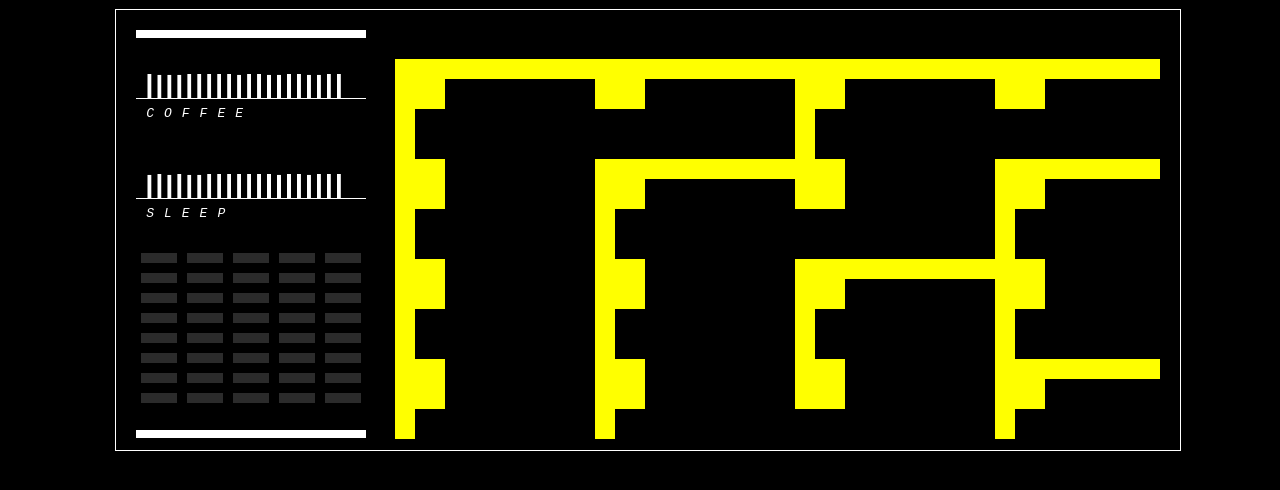
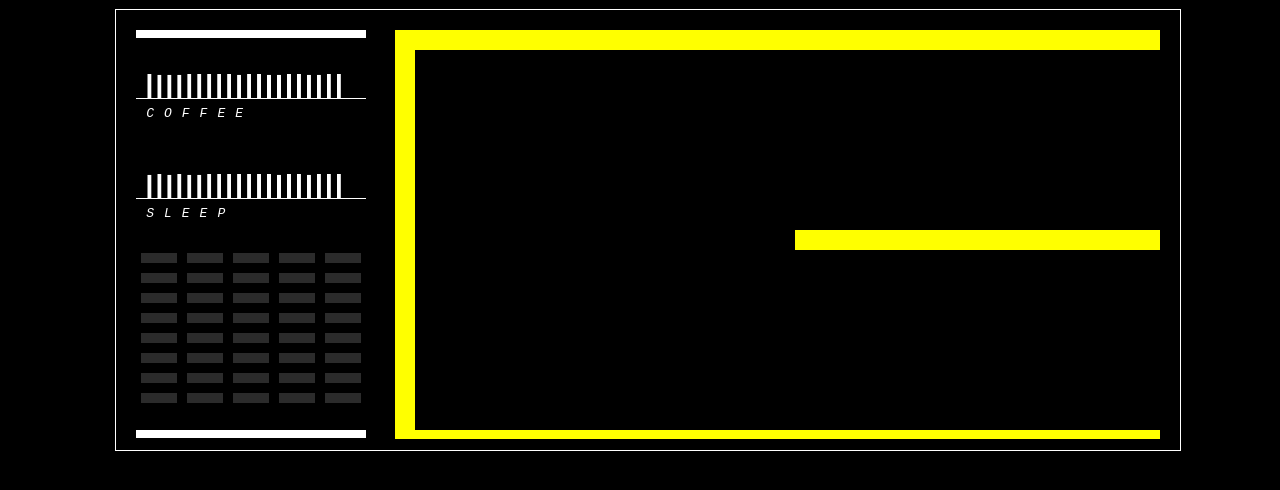
Before and after one commit to marco-ponds/SIG_ABRT, a website: page app/index.html in a window 1280 px wide. Shown: the part 106-596 px from the top of the page. Drawn offline with Linux system fonts and the light colour scheme.

Commit message:
maze completed

```diff
--- a/app/app.css
+++ b/app/app.css
@@ -191,7 +191,7 @@ body {
 }
 
 #gameContainer {
-    overflow: scroll;
+    overflow: hidden;
     height: 409px;
     width: 794px;
 }
@@ -201,6 +201,7 @@ canvas#game {
     top: 0;
     left: 0;
     margin: 29px;
+    margin-top: 0;
 }
 
 .container {
--- a/app/app.js
+++ b/app/app.js
@@ -65,13 +65,15 @@ function App() {
     this.canvas = document.querySelector('#game');
     this.container = document.querySelector('#gameContainer');
     this.c = this.canvas.getContext('2d');
-    this.canvas.height = 1400;
-    this.canvas.width = 1400;
+    this.canvas.height = 2500;
+    this.canvas.width = 4900;
+    this.step = 100;
+    this.margin = 200;
 
     this.container.style.height = this.canvas.height + 'px;';
     this.container.style.width = this.canvas.width + 'px;';
 
-    this.maze = this.createMaze(this.canvas.height/50, this.canvas.height/50);
+    this.maze = this.createMaze(12, 12);
     this.drawMaze(this.maze);
 }
 
@@ -131,53 +133,59 @@ App.prototype = {
     				if (0 == k%4) {
                         line[k]= '+';
                         // moving to the right of 50px
-                        this.c.fillRect(pos.x, pos.y, 50, 50);
-                        pos.x += 50;
+                        this.c.fillRect(pos.x, pos.y, 20, 20);
+                        pos.x += this.step;
+                        // new
+                        this.c.moveTo(pos.x, pos.y);
                     }
     				else
     					if (j>0 && m.verti[j/2-1][Math.floor(k/4)]) {
                             line[k]= ' ';
-                            pos.x += 50;
+                            pos.x += this.step;
                             this.c.moveTo(pos.x, pos.y);
                         } else {
     						line[k]= '-';
-                            this.c.fillRect(pos.x, pos.y, 50, 20);
-                            pos.x += 50;
+                            this.c.fillRect(pos.x - 90, pos.y, 190, 20);
+                            pos.x += this.step;
+                            //new
+                            this.c.moveTo(pos.x, pos.y);
                         }
     		else
     			for (var k=0; k<m.y*4+1; k++)
     				if (0 == k%4)
     					if (k>0 && m.horiz[(j-1)/2][k/4-1]) {
     						line[k]= ' ';
-                            pos.x += 50;
+                            pos.x += this.step;
                             this.c.moveTo(pos.x, pos.y);
                         }
     					else {
     						line[k]= '|'; //verticalwall
-                            this.c.fillRect(pos.x, pos.y, 20, 50);
-                            pos.x += 50;
+                            this.c.fillRect(pos.x, pos.y - 90, 20, 190);
+                            pos.x += this.step;
+                            // new
+                            this.c.moveTo(pos.x, pos.y);
                         }
     				else {
     					line[k]= ' ';
-                        pos.x += 50;
+                        pos.x += this.step;
                         this.c.moveTo(pos.x, pos.y);
                     }
     		if (0 == j) {
                 line[1]= line[2]= line[3]= ' ';
-                pos.x += 50;
+                pos.x += this.step;
                 this.c.moveTo(pos.x, pos.y);
             }
     		if (m.x*2-1 == j) {
                 line[4*m.y]= ' ';
-                pos.x += 50;
+                pos.x += this.step;
                 this.c.moveTo(pos.x, pos.y);
             }
     		text.push(line.join('')+'\r\n');
             // moving down one line, resetting x position
             pos.x = 0;
-            pos.y += 50;
+            pos.y += this.step;
     	}
-        console.log(text);
+        console.log(text.join(''));
     	//return text.join('');
     },
 
```
Also changed, not shown: dist/app.css, dist/app.js.
